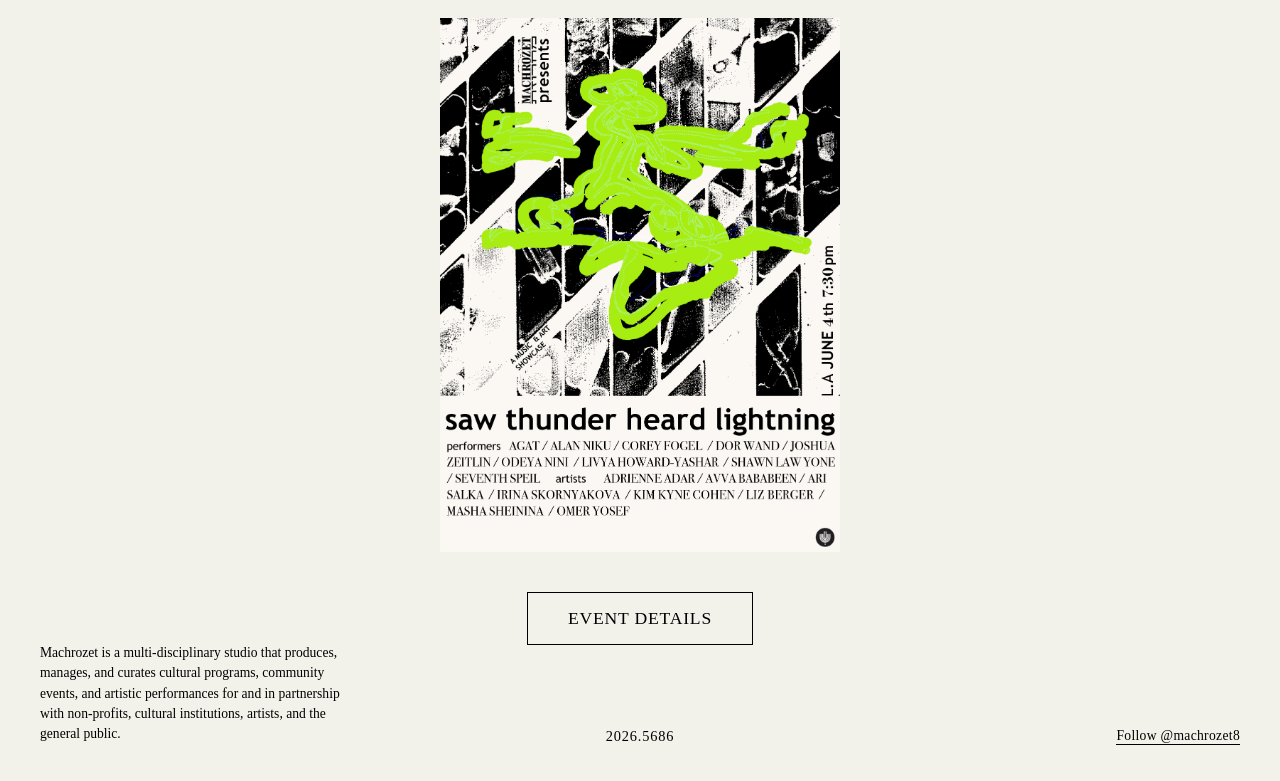
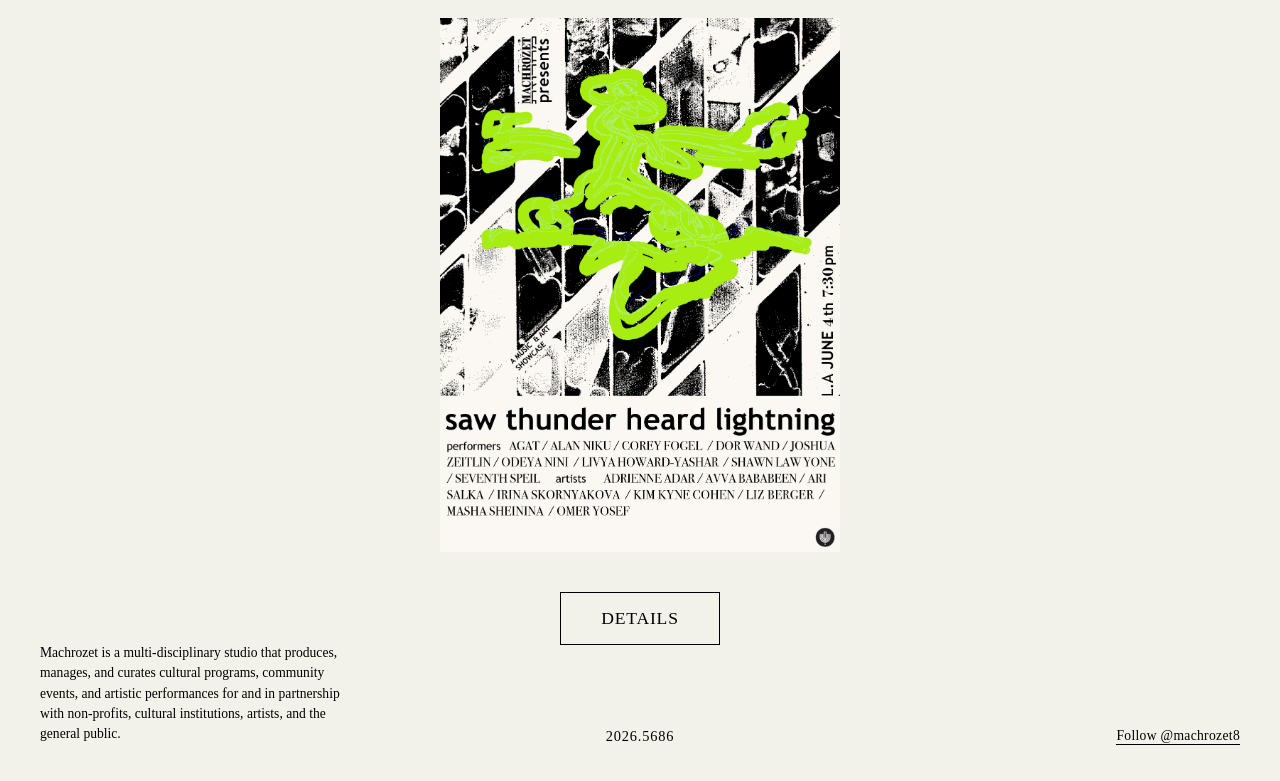
Before and after one commit to Machrozet8/html-starter, a website: page index.html in a window 1280 px wide. Shown: the part 291-1072 px from the top of the page. Drawn offline with Linux system fonts and the light colour scheme.

Commit message:
Update index.html

```diff
--- a/index.html
+++ b/index.html
@@ -202,7 +202,7 @@
 
         <div class="ticket-section">
             <a href="https://www.tickettailor.com/events/machrozetworks/2178845" target="_blank" class="custom-ticket-button">
-                Event Details
+                Details
             </a>
         </div>
     </div>
```
